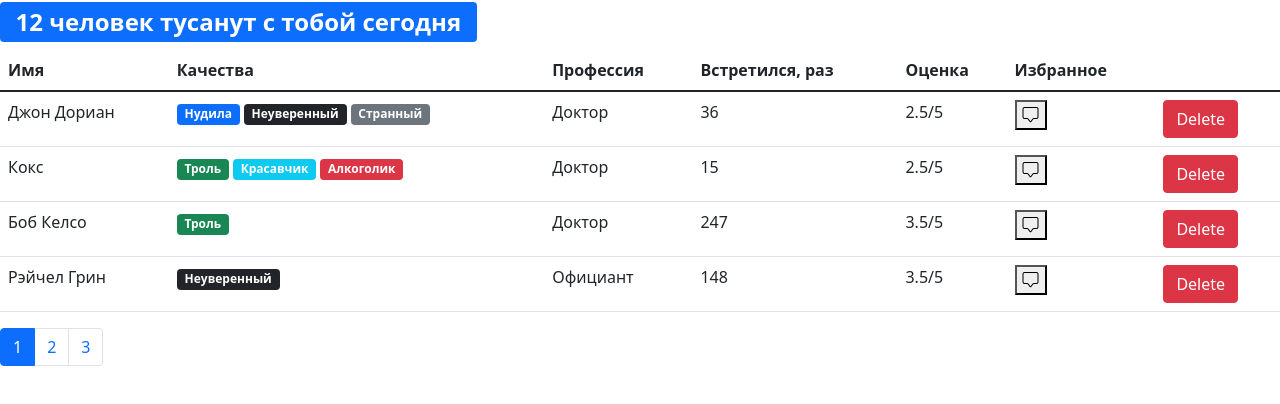
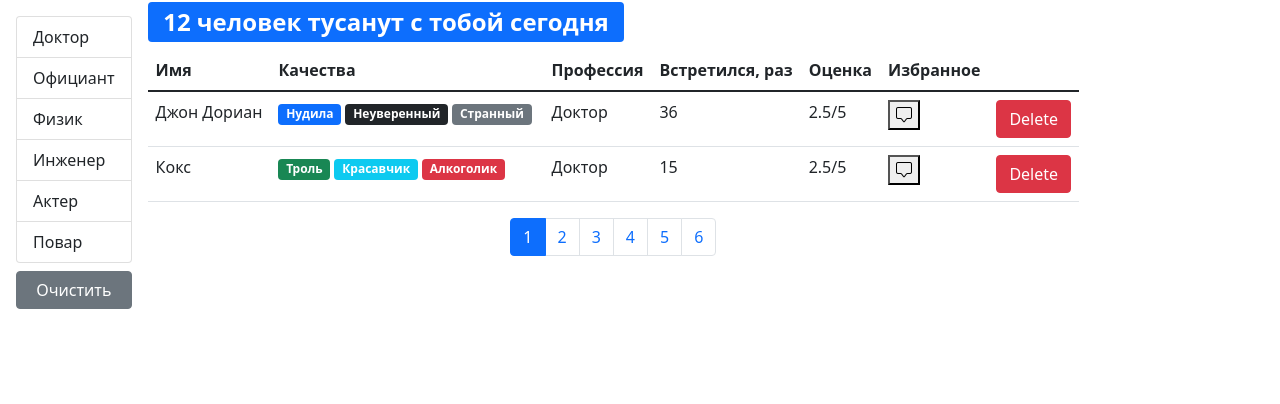
Before and after one commit to Almaz2607/fast-company, a React (Create React App) app: page / in a window 1280 px wide. Shown: the top 404 px of the page. Built offline with nearby package versions, Linux system fonts and the light colour scheme.

Commit message:
course project: theme 5 - 'filtration' task#1 / my solution

```diff
--- a/src/app/App.js
+++ b/src/app/App.js
@@ -1,10 +1,13 @@
-import React, { useState } from "react";
+import React, { useEffect, useState } from "react";
 import api from "./api";
 import Users from "./components/users";
-import SearchStatus from "./components/searchStatus";
 
 function App() {
-    const [users, setUsers] = useState(api.users.fetchAll());
+    const [users, setUsers] = useState([]);
+
+    useEffect(() => {
+        api.users.fetchAll().then((data) => setUsers(data));
+    }, []);
 
     const handleDelete = (userId) => {
         setUsers(users.filter((user) => user._id !== userId));
@@ -20,7 +23,6 @@ function App() {
 
     return (
         <div>
-            <SearchStatus length={users.length} />
             <Users
                 users={users}
                 onDelete={handleDelete}
--- /dev/null
+++ b/src/app/api/fake.api/professions.api.js
@@ -0,0 +1,26 @@
+export const professionsObject = {
+    doctor: { _id: "67rdca3eeb7f6fgeed471818", name: "Доктор" },
+    waiter: { _id: "67rdca3eeb7f6fgeed471820", name: "Официант" },
+    physics: { _id: "67rdca3eeb7f6fgeed471814", name: "Физик" },
+    engineer: { _id: "67rdca3eeb7f6fgeed471822", name: "Инженер" },
+    actor: { _id: "67rdca3eeb7f6fgeed471824", name: "Актер" },
+    cook: { _id: "67rdca3eeb7f6fgeed471829", name: "Повар" }
+};
+export const professions = [
+    { _id: "67rdca3eeb7f6fgeed471818", name: "Доктор" },
+    { _id: "67rdca3eeb7f6fgeed471820", name: "Официант" },
+    { _id: "67rdca3eeb7f6fgeed471814", name: "Физик" },
+    { _id: "67rdca3eeb7f6fgeed471822", name: "Инженер" },
+    { _id: "67rdca3eeb7f6fgeed471824", name: "Актер" },
+    { _id: "67rdca3eeb7f6fgeed471829", name: "Повар" }
+];
+const fetchAll = () =>
+    new Promise((resolve) => {
+        window.setTimeout(function () {
+            resolve(professions);
+        }, 2000);
+    });
+
+export default {
+    fetchAll
+};
--- a/src/app/api/fake.api/user.api.js
+++ b/src/app/api/fake.api/user.api.js
@@ -1,11 +1,4 @@
-const professions = {
-    doctor: { _id: "67rdca3eeb7f6fgeed471818", name: "Доктор" },
-    waiter: { _id: "67rdca3eeb7f6fgeed471820", name: "Официант" },
-    physics: { _id: "67rdca3eeb7f6fgeed471814", name: "Физик" },
-    engineer: { _id: "67rdca3eeb7f6fgeed471822", name: "Инженер" },
-    actor: { _id: "67rdca3eeb7f6fgeed471824", name: "Актер" },
-    cook: { _id: "67rdca3eeb7f6fgeed471829", name: "Повар" }
-};
+import { professionsObject as professions } from "./professions.api";
 const qualities = {
     tedious: {
         _id: "67rdca3eeb7f6fgeed471198",
@@ -149,6 +142,14 @@ const users = [
         bookmark: false
     }
 ];
-export function fetchAll() {
-    return users;
-}
+
+const fetchAll = () =>
+    new Promise((resolve) => {
+        window.setTimeout(function () {
+            resolve(users);
+        }, 2000);
+    });
+
+export default {
+    fetchAll
+};
--- a/src/app/api/index.js
+++ b/src/app/api/index.js
@@ -1,5 +1,7 @@
-import * as users from "./fake.api/user.api";
+import users from "./fake.api/user.api";
+import professions from "./fake.api/professions.api";
 const API = {
-    users
+    users,
+    professions
 };
 export default API;
--- /dev/null
+++ b/src/app/components/groupList.jsx
@@ -0,0 +1,42 @@
+import React from "react";
+import PropTypes from "prop-types";
+
+const GroupList = ({
+    items,
+    valueProperty,
+    contentProperty,
+    onItemSelect,
+    selectedItem
+}) => {
+    return (
+        <ul className="list-group">
+            {items.map((item) => (
+                <li
+                    key={item[valueProperty]}
+                    className={
+                        "list-group-item" +
+                        (item === selectedItem ? " active" : "")
+                    }
+                    onClick={() => onItemSelect(item)}
+                    role="button"
+                >
+                    {item[contentProperty]}
+                </li>
+            ))}
+        </ul>
+    );
+};
+
+GroupList.defaultProps = {
+    valueProperty: "_id",
+    contentProperty: "name"
+};
+GroupList.propTypes = {
+    items: PropTypes.oneOfType([PropTypes.object, PropTypes.array]),
+    valueProperty: PropTypes.string.isRequired,
+    contentProperty: PropTypes.string.isRequired,
+    onItemSelect: PropTypes.func,
+    selectedItem: PropTypes.object
+};
+
+export default GroupList;
--- a/src/app/components/users.jsx
+++ b/src/app/components/users.jsx
@@ -3,30 +3,72 @@ import User from "./user";
 import Pagination from "./pagination";
 import { paginate } from "../utils/paginate";
 import PropTypes from "prop-types";
+import GroupList from "./groupList";
+import api from "../api";
+import SearchStatus from "./searchStatus";
 
-const Users = ({ users, ...rest }) => {
-    const count = users.length;
-    const pageSize = 4;
+const Users = ({ users: allUsers, ...rest }) => {
     const [currentPage, setCurrentPage] = useState(1);
+    const [professions, setProfession] = useState();
+    const [selectedProf, setSelectedProf] = useState();
+    const pageSize = 2;
 
     useEffect(() => {
-        if (!count) return;
+        api.professions.fetchAll().then((data) => setProfession(data));
+    }, []);
 
-        const isNoUsersOnPage = Math.ceil(count / pageSize) < currentPage;
-
-        if (isNoUsersOnPage) {
-            setCurrentPage(currentPage - 1);
-        }
-    }, [count]);
+    const handleProfessionSelect = (item) => {
+        setSelectedProf(item);
+    };
 
     const handlePageChange = (pageIndex) => {
         setCurrentPage(pageIndex);
     };
 
-    const userCrop = paginate(users, currentPage, pageSize);
+    const filteredUsers = selectedProf
+        ? allUsers.filter((user) => user.profession.name === selectedProf.name)
+        : allUsers;
+
+    const count = filteredUsers.length;
+
+    useEffect(() => {
+        if (!count) return;
+        const currentNumberPages = count / pageSize;
+        const isNotUsersOnPage = Math.ceil(currentNumberPages) < currentPage;
+        if (isNotUsersOnPage) setCurrentPage(currentNumberPages);
+    }, [count]);
+
+    useEffect(() => {
+        setCurrentPage(1);
+    }, [selectedProf]);
+
+    const userCrop = paginate(filteredUsers, currentPage, pageSize);
+
+    const clearFilter = () => {
+        setSelectedProf();
+    };
 
     return (
+        <div className="d-flex flex-row">
+            <div className="d-flex flex-column flex-shrink p-3">
+                {professions && (
                     <>
+                        <GroupList
+                            items={professions}
+                            onItemSelect={handleProfessionSelect}
+                            selectedItem={selectedProf}
+                        />
+                        <button
+                            className="btn btn-secondary mt-2"
+                            onClick={clearFilter}
+                        >
+                            Очистить
+                        </button>
+                    </>
+                )}
+            </div>
+            <div className="d-flex flex-column">
+                <SearchStatus length={count} />
                 {count > 0 && (
                     <table className="table">
                         <thead>
@@ -47,13 +89,16 @@ const Users = ({ users, ...rest }) => {
                         </tbody>
                     </table>
                 )}
+                <div className="d-flex justify-content-center">
                     <Pagination
                         itemsCount={count}
                         pageSize={pageSize}
                         currentPage={currentPage}
                         onPageChange={handlePageChange}
                     />
-        </>
+                </div>
+            </div>
+        </div>
     );
 };
 
```
Also changed, not shown: .eslintrc.js. Lines whose indentation alone changed are shown as unchanged.
